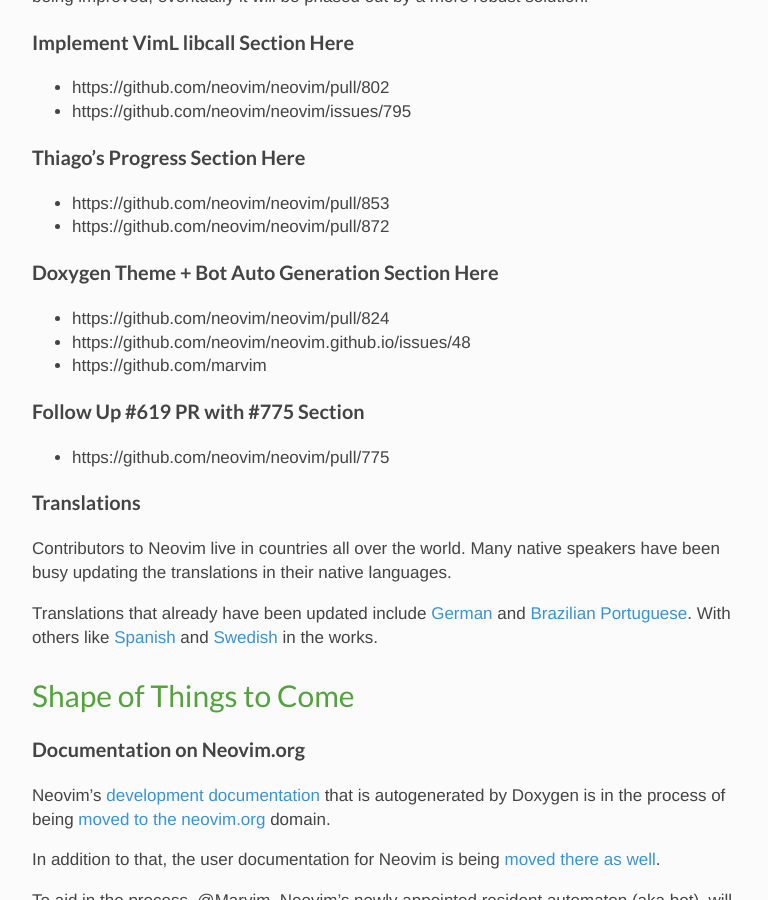
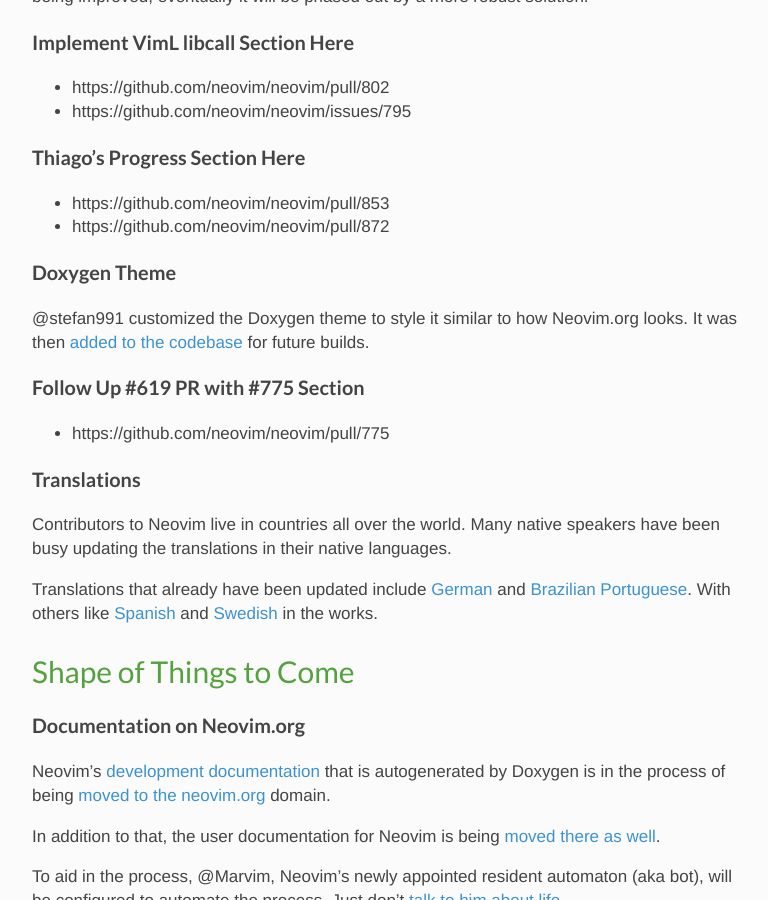
Before and after one commit to neovim/neovim.github.io, a Jekyll site: the page built from _posts/2014-07-04-july-newsletter.md, in a window 1280 px wide and 900 px high, scrolled down 1892 px. Shown: the whole window, without its empty margins (32-800 px from the left). Built offline with Jekyll 4.4.1, drawn with Linux system fonts in a browser that asks for light colours; nearby versions of some CDN libraries; comment, search, counter and statistics services are not loaded.

Commit message:
Add section on Doxygen theme

```diff
--- a/_posts/2014-07-04-july-newsletter.md
+++ b/_posts/2014-07-04-july-newsletter.md
@@ -96,11 +96,10 @@
 - https://github.com/neovim/neovim/pull/853
 - https://github.com/neovim/neovim/pull/872
 
-### Doxygen Theme + Bot Auto Generation Section Here
+### Doxygen Theme
 
-- https://github.com/neovim/neovim/pull/824
-- https://github.com/neovim/neovim.github.io/issues/48
-- https://github.com/marvim
+@stefan991 customized the Doxygen theme to style it similar to how Neovim.org
+looks. It was then [added to the codebase][docs-theme] for future builds.
 
 ### Follow Up #619 PR with #775 Section
 
@@ -159,6 +158,7 @@
 [docs-doxygen]: https://github.com/neovim/neovim.github.io/issues/48
 [docs-quotes]: http://hitchhikers.wikia.com/wiki/Marvin#Quotes_by_Marvin
 [docs-user]: https://github.com/neovim/neovim.github.io/issues/55
+[docs-theme]: https://github.com/neovim/neovim/pull/824
 [info-bountysource]: https://www.bountysource.com/teams/neovim
 [info-contrib]: https://github.com/neovim/neovim/blob/master/CONTRIBUTING.md
 [info-github]: https://github.com/neovim/neovim/
```
